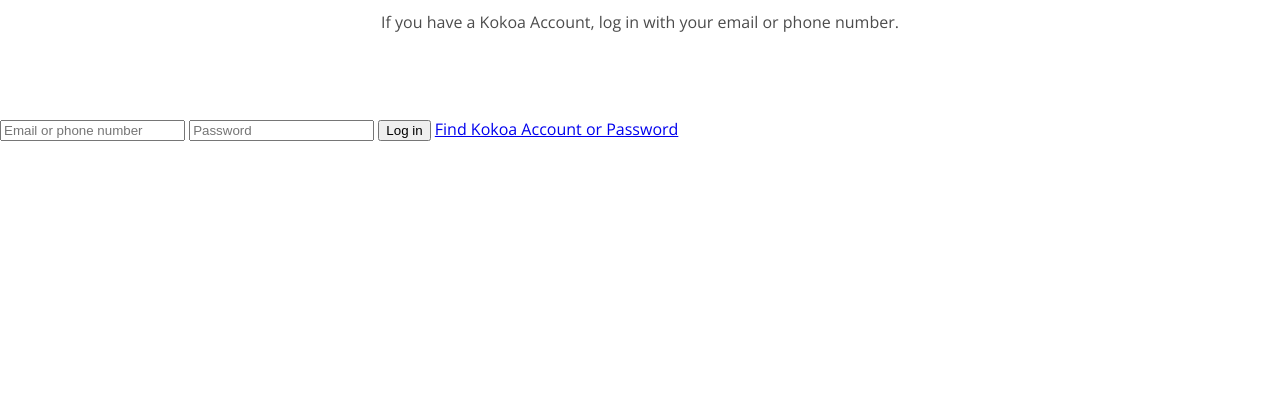
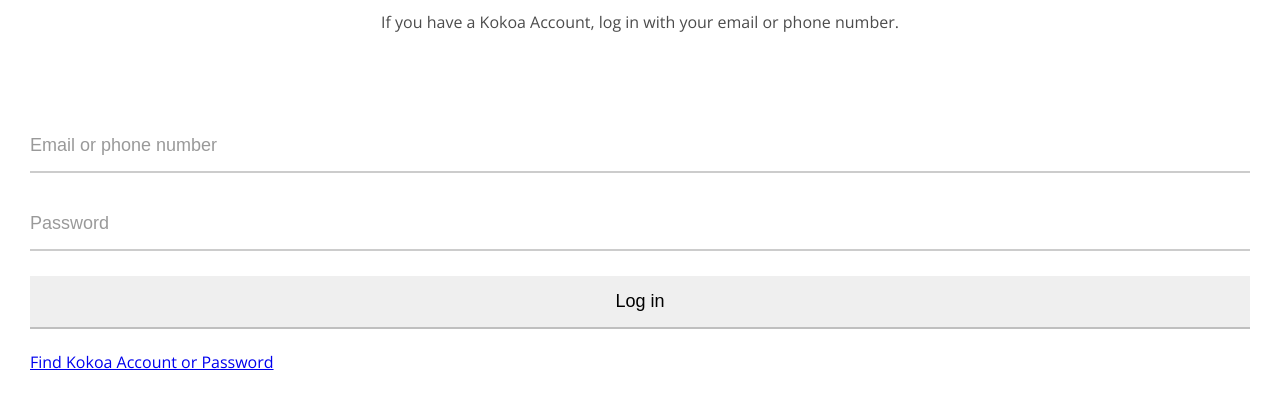
Before and after one commit to Jinwoo-Song199/kokoa-clone-2022, a plain HTML site: page index.html in a window 1280 px wide. Shown: the part 167-576 px from the top of the page. Drawn offline with nearby package versions, Linux system fonts and the light colour scheme.

Commit message:
kokoa-cloning#7

```diff
--- a/css/reset.css
+++ b/css/reset.css
@@ -127,3 +127,7 @@
   border-collapse: collapse;
   border-spacing: 0;
 }
+
+input:focus {
+  outline: none;
+}
--- a/css/styles.css
+++ b/css/styles.css
@@ -1,6 +1,7 @@
 @import url("https://fonts.googleapis.com/css2?family=Open+Sans&display=swap");
 @import "reset.css";
 @import "status-bar.css";
+@import "variables.css";
 
 body {
   font-family: "Open Sans", sans-serif;
@@ -24,3 +25,26 @@
   width: 60%;
   opacity: 0.7;
 }
+
+#login-form {
+  display: flex;
+  flex-direction: column;
+  margin: 0px 30px;
+}
+
+#login-form input {
+  border: none;
+  padding: 15px 0px;
+  font-size: 18px;
+  border-bottom: 2px solid rgba(0, 0, 0, 0.2);
+  margin-bottom: 25px;
+  transition: border-color 0.3s ease-in-out;
+}
+
+#login-form input::placeholder {
+  color: rgba(0, 0, 0, 0.4);
+}
+
+#login-form input:focus {
+  border-color: var(--yellow);
+}
--- /dev/null
+++ b/css/variables.css
@@ -0,0 +1,3 @@
+:root {
+  --yellow: #fae100;
+}
```
